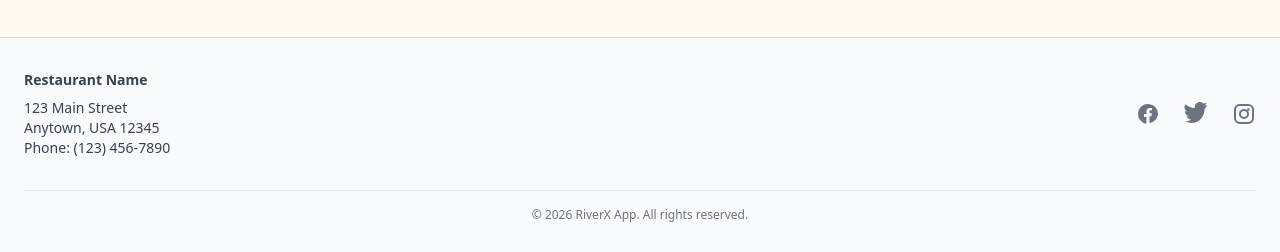
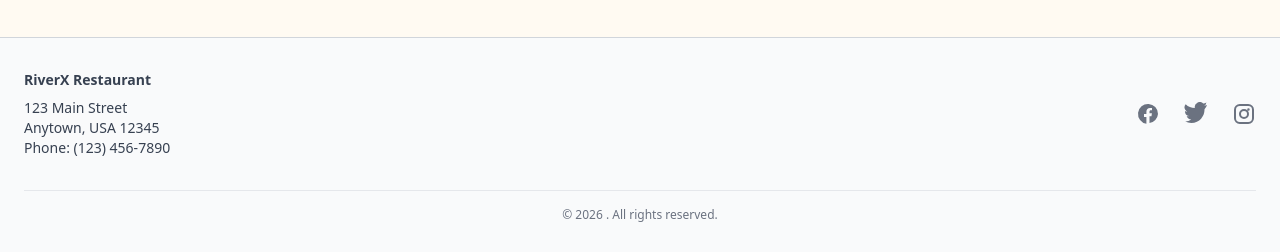
Before and after one commit to riverxapp/digital-yard-fot, a React (Vite) app: page /home in a window 1280 px wide. Shown: the part 545-797 px from the top of the page. Built offline with nearby package versions, Linux system fonts and the light colour scheme; no server answers.

Commit message:
chore: deterministic patch step 1/1 - src/components/layout/Footer.tsx

```diff
--- a/src/components/layout/Footer.tsx
+++ b/src/components/layout/Footer.tsx
@@ -7,7 +7,7 @@ export function Footer() {
     <footer className="mt-10 border-t border-gray-300 bg-gray-50 px-6 py-8">
       <div className="mx-auto max-w-7xl flex flex-col md:flex-row md:justify-between md:items-center gap-6">
         <div className="flex flex-col space-y-2 text-sm text-gray-700">
-          <p><strong>Restaurant Name</strong></p>
+          <p><strong>RiverX Restaurant</strong></p>
           <address className="not-italic">
             123 Main Street<br />
             Anytown, USA 12345<br />
@@ -16,7 +16,7 @@ export function Footer() {
         </div>
         <div className="flex space-x-6">
           <a
-            href="https://facebook.com/restaurant"
+            href="https://facebook.com/riverxrestaurant"
             target="_blank"
             rel="noopener noreferrer"
             aria-label="Facebook"
@@ -27,7 +27,7 @@ export function Footer() {
             </svg>
           </a>
           <a
-            href="https://twitter.com/restaurant"
+            href="https://twitter.com/riverxrestaurant"
             target="_blank"
             rel="noopener noreferrer"
             aria-label="Twitter"
@@ -38,7 +38,7 @@ export function Footer() {
             </svg>
           </a>
           <a
-            href="https://instagram.com/restaurant"
+            href="https://instagram.com/riverxrestaurant"
             target="_blank"
             rel="noopener noreferrer"
             aria-label="Instagram"
@@ -51,7 +51,7 @@ export function Footer() {
         </div>
       </div>
       <div className="mt-8 border-t border-gray-200 pt-4 text-center text-xs text-gray-500">
-        &copy; {year} {env.appName}. All rights reserved.
+        &copy; {year} {env.VITE_APP_NAME}. All rights reserved.
       </div>
     </footer>
   );
```
